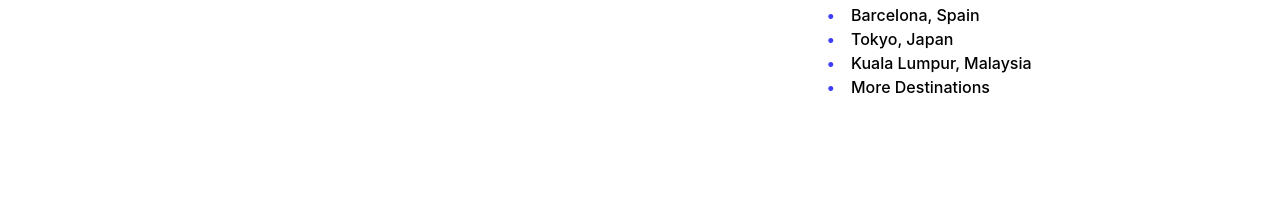
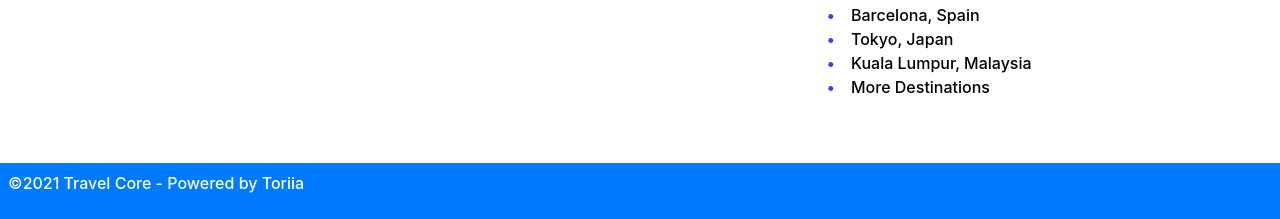
Before and after one commit to Toriiaa/travel-core, a plain HTML site: page index.html in a window 1280 px wide. Shown: the part 2922-3141 px from the top of the page. Before the commit the page ends 3085 px from the top, so only its background shows below. Drawn offline with nearby package versions, Linux system fonts and the light colour scheme.

Commit message:
new commits

```diff
--- a/index.html
+++ b/index.html
@@ -736,6 +736,10 @@
               </div>
             </div>
           </footer>
+          <div style="height: 7vh;" class="copyright bg-primary text-white p-2">
+            &copy;2021 Travel Core - Powered by Toriia
+
+          </div>
         </div>
       </main>
     </div>
--- a/js/index.js
+++ b/js/index.js
@@ -8,7 +8,7 @@ for(let day = 1; day<=31; day++){
     const date = new Date(2021, 2, day);
     const options = {weekday: "short"};
      const dayName = new Intl.DateTimeFormat("en-us", options).format(date);
-console.log(dayName);
+
     // console.log( weekend ? "yes": "");
 let name ="";
 if(day<=7){
```
